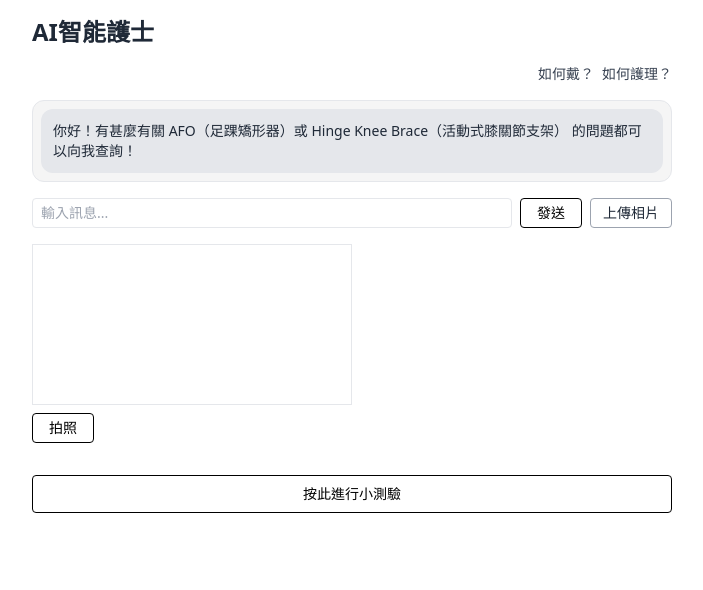
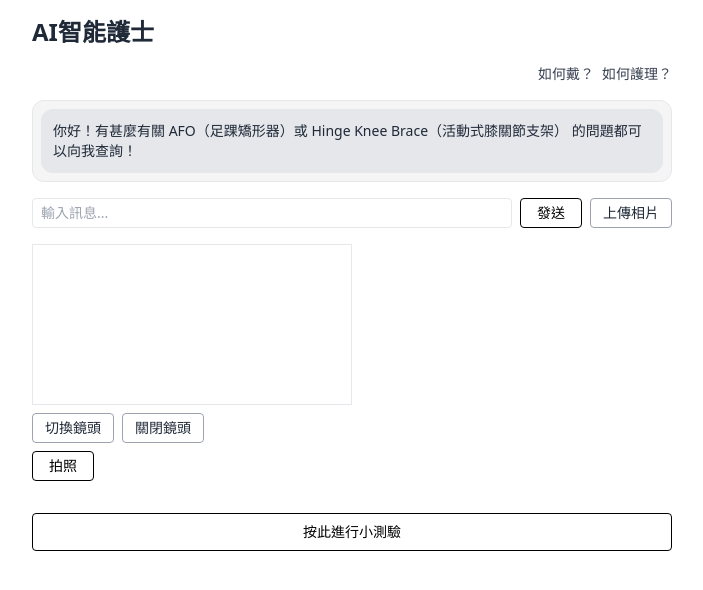
Before and after one commit to LiuGus404/nurse-ai-vercel, a React (Vite) app: page / in a window 1280 px wide. Both pictures are taken after a click on the button "啟動相機". Shown: the top 590 px of the page, without its empty margins (288-991 px from the left). Built offline with nearby package versions, Linux system fonts and the light colour scheme; no server answers.

Commit message:
Update App.tsx

```diff
--- a/src/App.tsx
+++ b/src/App.tsx
@@ -254,6 +254,14 @@ const [facingMode, setFacingMode] = useState<'user' | 'environment'>('user');
               <>
                 <video ref={videoRef} width="320" height="240" className="border" autoPlay muted playsInline />
                 <canvas ref={canvasRef} width="320" height="240" hidden />
+                <div className="flex gap-2">
+          <button onClick={toggleCamera} className="border border-gray-400 px-3 py-1 rounded text-sm hover:bg-gray-100">
+            切換鏡頭
+          </button>
+          <button onClick={closeCamera} className="border border-gray-400 px-3 py-1 rounded text-sm hover:bg-gray-100">
+            關閉鏡頭
+          </button>
+        </div>
                 <button className="border border-black bg-white text-black rounded px-4 py-1 text-sm hover:bg-gray-100" onClick={takePhoto} disabled={loading}>
                   拍照
                 </button>
```
